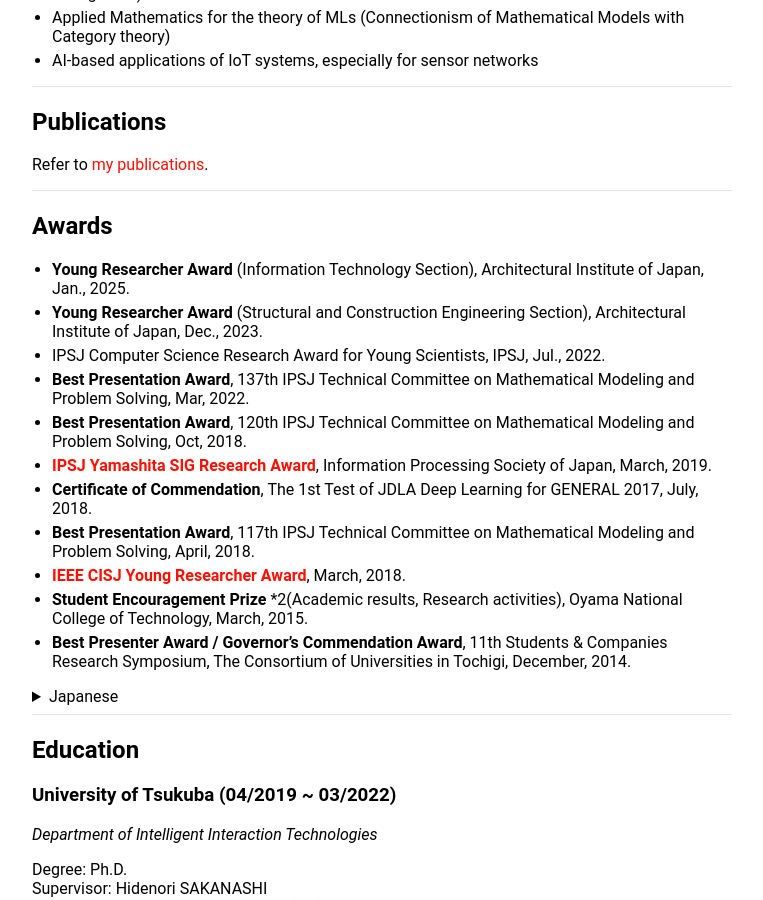
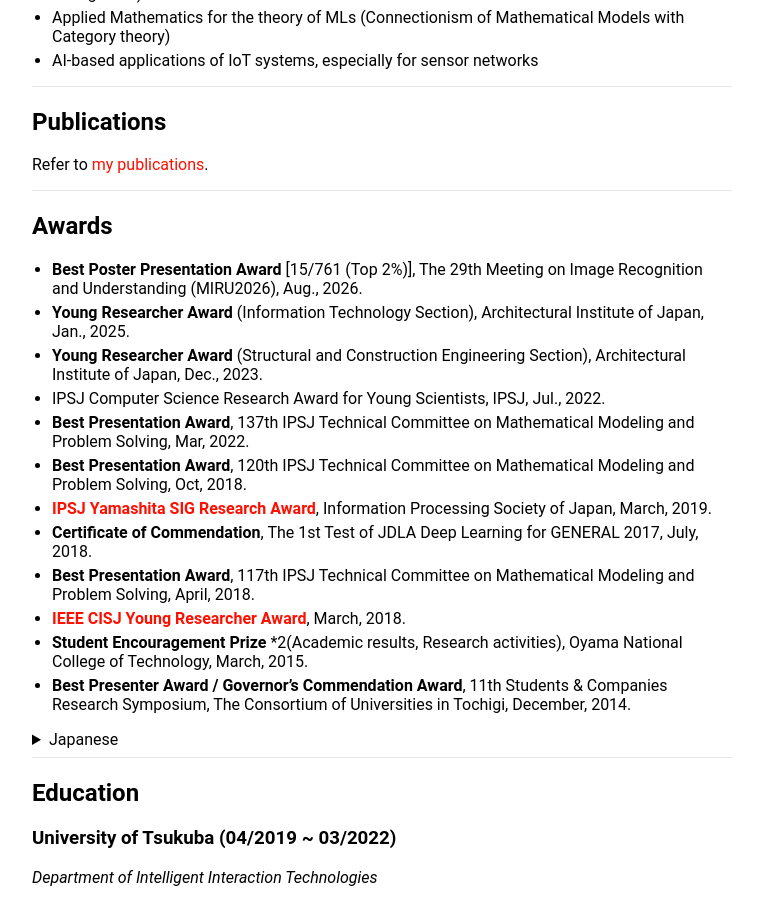
Before and after one commit to tochikuji/tochikuji.github.io, a Jekyll site: the page built from index.md, in a window 1280 px wide and 900 px high, scrolled down 450 px. Shown: the whole window, without its empty margins (258-1021 px from the left). Built offline with Jekyll 4.4.1, drawn with Linux system fonts in a browser that asks for light colours.

Commit message:
update award

```diff
--- a/index.md
+++ b/index.md
@@ -33,6 +33,7 @@ Refer to [my publications](publications).
 
 ## Awards
 
+- **Best Poster Presentation Award** \[15/761 (Top 2%)\], The 29th Meeting on Image Recognition and Understanding (MIRU2026), Aug., 2026.
 - **Young Researcher Award** (Information Technology Section), Architectural Institute of Japan, Jan., 2025.
 - **Young Researcher Award** (Structural and Construction Engineering Section), Architectural Institute of Japan, Dec., 2023.
 - IPSJ Computer Science Research Award for Young Scientists, IPSJ, Jul., 2022.
@@ -47,6 +48,7 @@ Refer to [my publications](publications).
 
 <details>
 <summary>Japanese</summary>
+<li><strong>第29回 画像の認識・理解シンポジウム (MIRU2026) インタラクティブ発表賞, 2026年8月.</strong></li>
 <li><strong>2023年度日本建築学会大会 構造部門振動分野 若手優秀発表賞</strong>, 日本建築学会, 2023年12月.</li>
 <li><strong>コンピュータサイエンス領域奨励賞</strong>, 情報処理学会, 2022年7月.</li>
 <li><strong>ベストプレゼンテーション賞</strong>, 第137回 情報処理学会数理モデル化と問題解決研究会, 2022年3月.</li>
```
